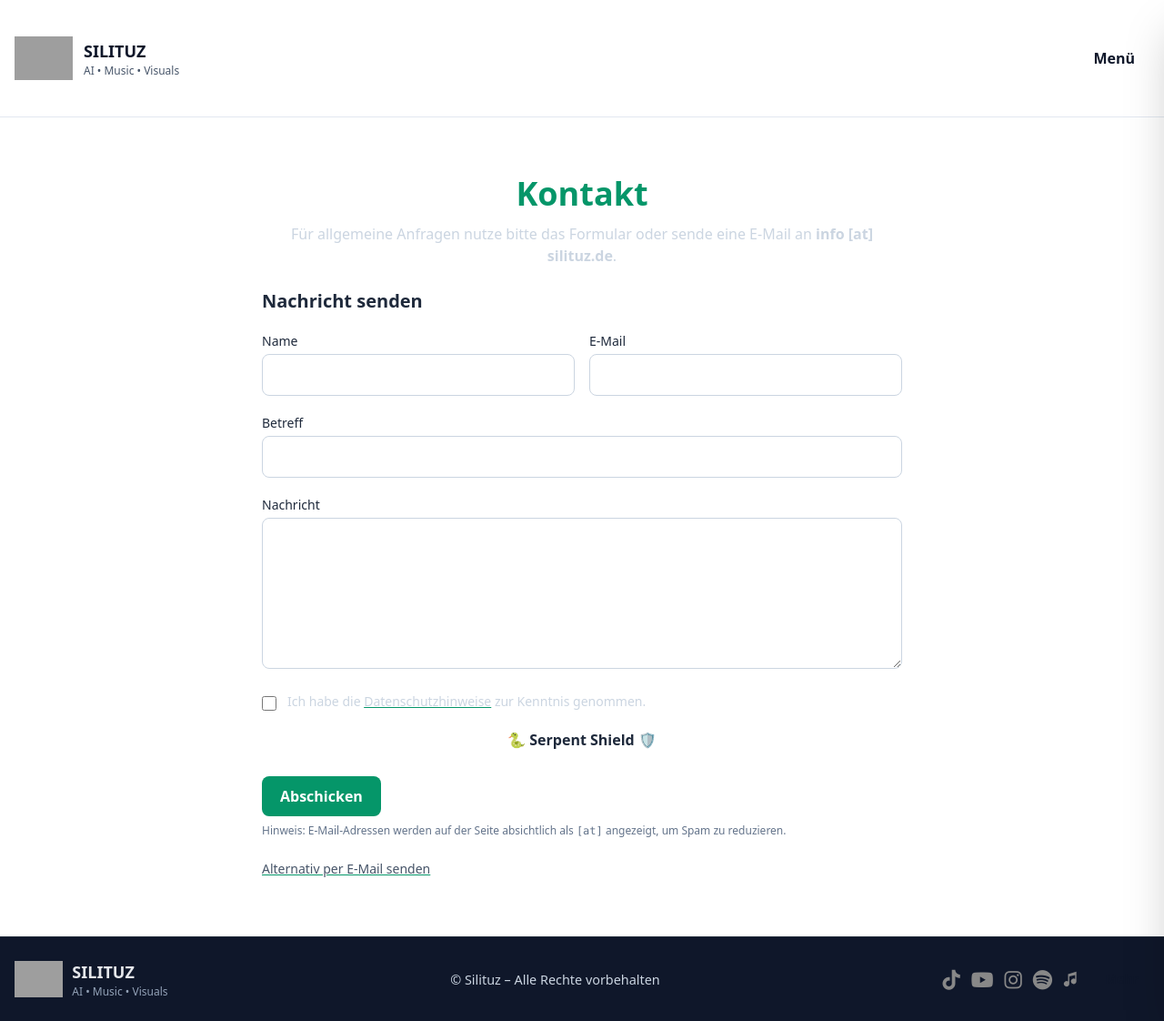
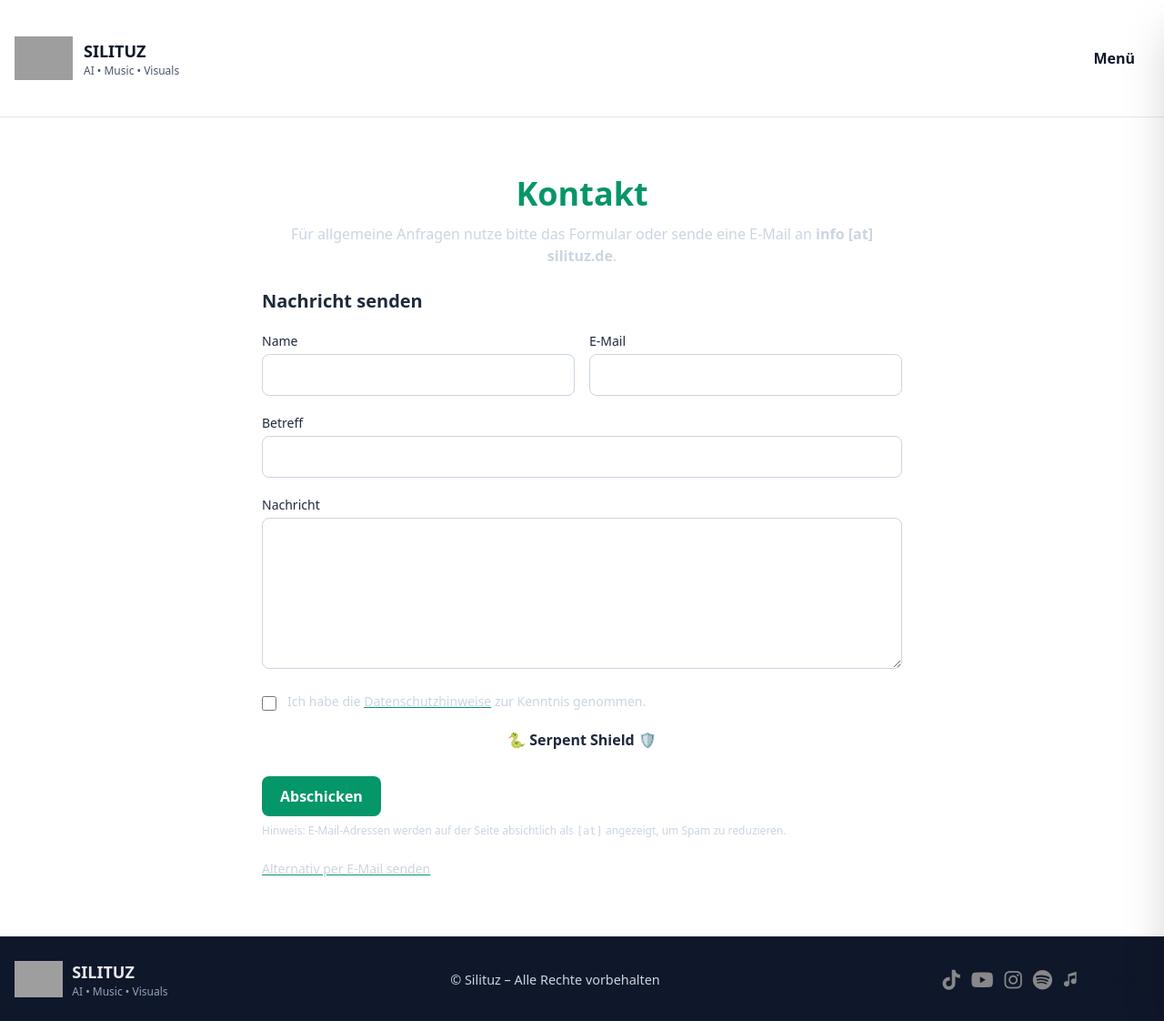
Before and after one commit to Silituz/silituz-website, a Jekyll site: the page built from contact.html, in a window 1280 px wide and 1122 px high. Shown: the whole window at 91% size. Built offline with Jekyll 4.4.1, drawn with Linux system fonts in a browser that asks for light colours; nearby versions of some CDN libraries; grey boxes are pictures that could not be loaded.

Commit message:
Update contact.html

```diff
--- a/contact.html
+++ b/contact.html
@@ -73,14 +73,14 @@ title: "Kontakt – SILITUZ"
                     class="inline-flex items-center gap-2 rounded-lg bg-emerald-600 px-5 py-2.5 text-white font-semibold hover:bg-emerald-700 focus:outline-none focus:ring-2 focus:ring-emerald-500">
               Abschicken
             </button>
-            <p class="text-xs text-slate-500 mt-2">
+            <p class="text-xs text-slate-300 mt-2">
               Hinweis: E-Mail-Adressen werden auf der Seite absichtlich als <code>[at]</code> angezeigt, um Spam zu reduzieren.
             </p>
           </div>
         </form>
 
         <!-- Mailto-Fallback -->
-        <div class="mt-6 text-sm text-slate-600">
+        <div class="mt-6 text-sm text-slate-300">
           <button id="mailtoBtn" class="underline decoration-emerald-600 hover:text-emerald-700">Alternativ per E-Mail senden</button>
         </div>
       </section>
```
